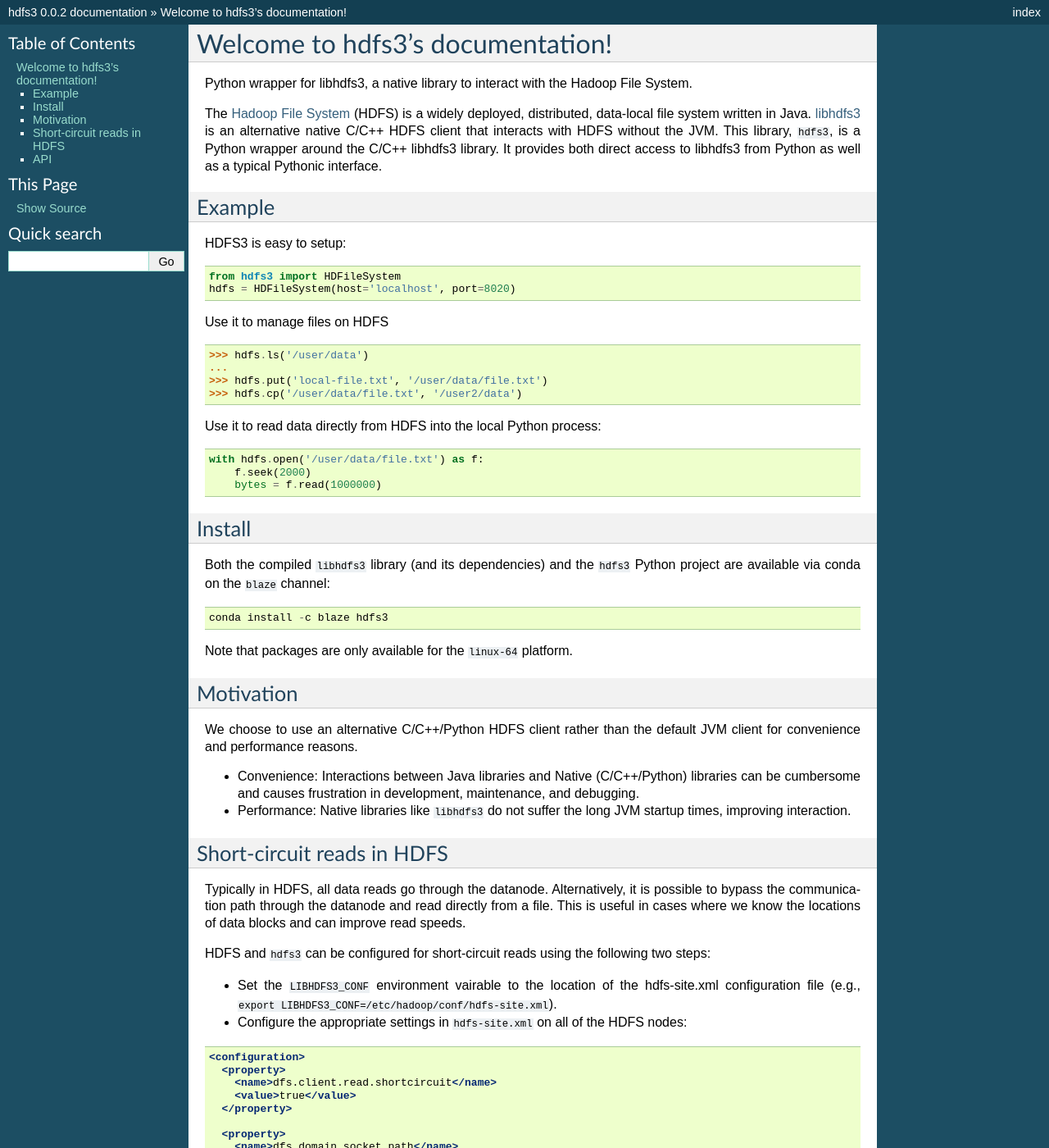
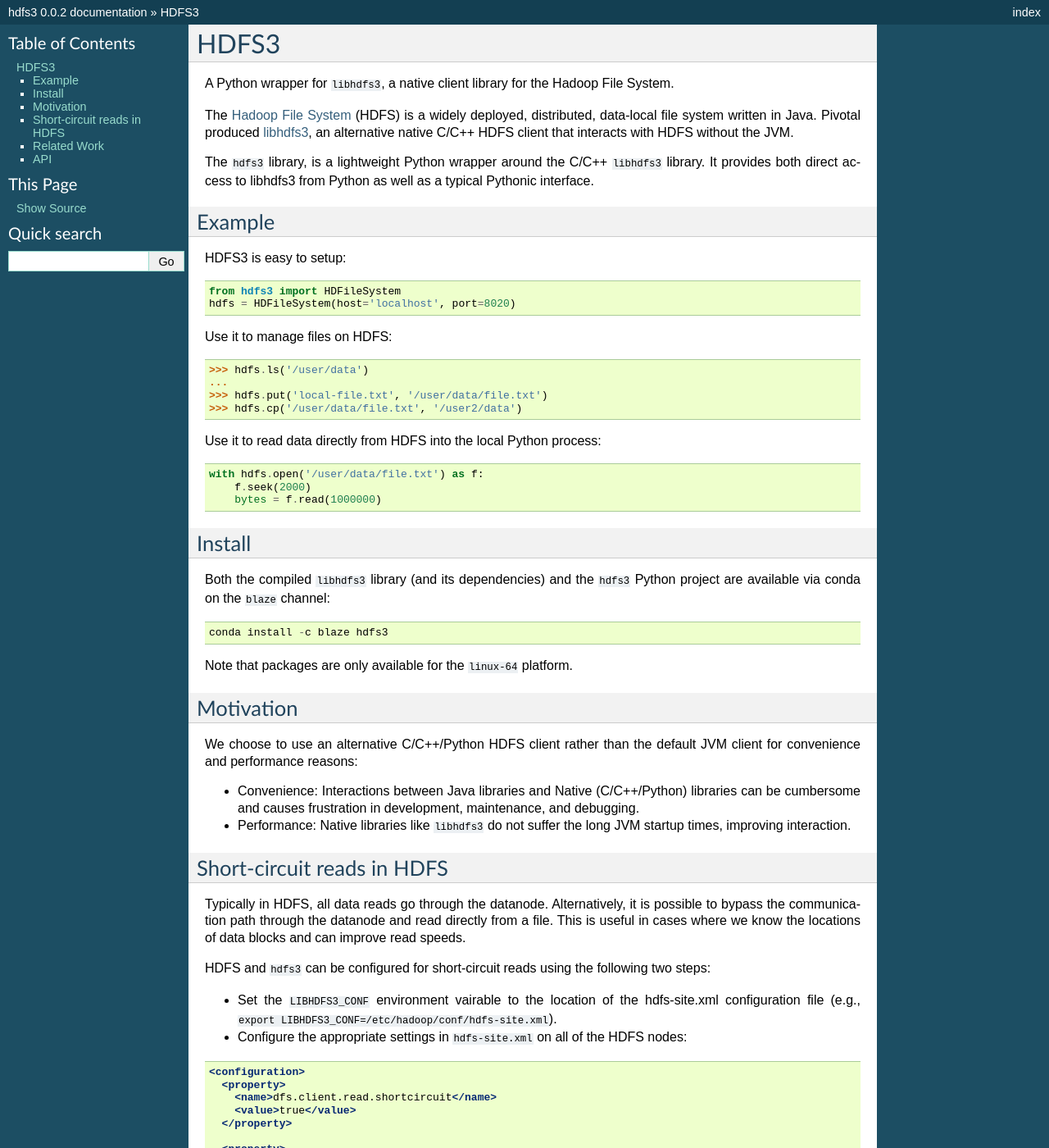
Before and after one commit to dask/hdfs3, a Sphinx documentation site: the page built from docs/source/index.rst, in a window 1280 px wide and 1400 px high. Shown: the whole window at 82% size. Built offline with Sphinx 7.4.7, drawn with Linux system fonts in a browser that asks for light colours; some of the changed text lies outside the part shown.

Commit message:
small edits to docs

```diff
--- a/docs/source/index.rst
+++ b/docs/source/index.rst
@@ -1,14 +1,16 @@
-Welcome to hdfs3's documentation!
-=================================
+HDFS3
+=====
 
-Python wrapper for libhdfs3, a native library to interact with the Hadoop File
-System.
+A Python wrapper for ``libhdfs3``, a native client library for the Hadoop
+File System.
 
 The `Hadoop File System`_ (HDFS) is a widely deployed, distributed, data-local
-file system written in Java.  libhdfs3_ is an alternative native C/C++ HDFS
-client that interacts with HDFS without the JVM.  This library, ``hdfs3``, is a
-Python wrapper around the C/C++ libhdfs3 library.  It provides both direct
-access to libhdfs3 from Python as well as a typical Pythonic interface.
+file system written in Java.  Pivotal produced libhdfs3_, an alternative native
+C/C++ HDFS client that interacts with HDFS without the JVM.
+
+The ``hdfs3`` library, is a lightweight Python wrapper around the C/C++
+``libhdfs3`` library.  It provides both direct access to libhdfs3 from Python
+as well as a typical Pythonic interface.
 
 Example
 -------
@@ -20,7 +22,7 @@
    from hdfs3 import HDFileSystem
    hdfs = HDFileSystem(host='localhost', port=8020)
 
-Use it to manage files on HDFS
+Use it to manage files on HDFS:
 
 .. code-block:: python
 
@@ -48,11 +50,12 @@
 
 Note that packages are only available for the ``linux-64`` platform.
 
+
 Motivation
 ----------
 
 We choose to use an alternative C/C++/Python HDFS client rather than the
-default JVM client for convenience and performance reasons.
+default JVM client for convenience and performance reasons:
 
 *  Convenience: Interactions between Java libraries and Native (C/C++/Python)
    libraries can be cumbersome and causes frustration in development,
@@ -96,6 +99,14 @@
 `HDFS Short-Circuit Local Reads
 <https://hadoop.apache.org/docs/current/hadoop-project-dist/hadoop-hdfs/ShortCircuitLocalReads.html>`_ documentation.
 
+
+Related Work
+------------
+
+* libhdfs3_: The underlying C++ library
+* snakebite_: Another Python HDFS library using Protobufs
+
+
 API
 ---
 
```
Also changed, not shown: other parts of docs/source/index.rst (+1 -0 lines).
